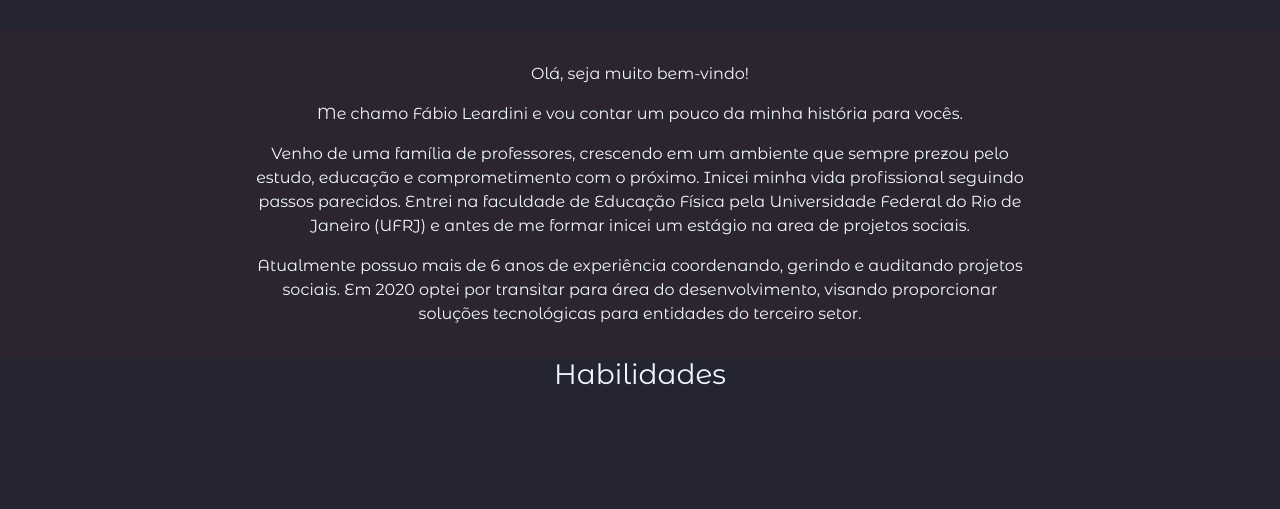
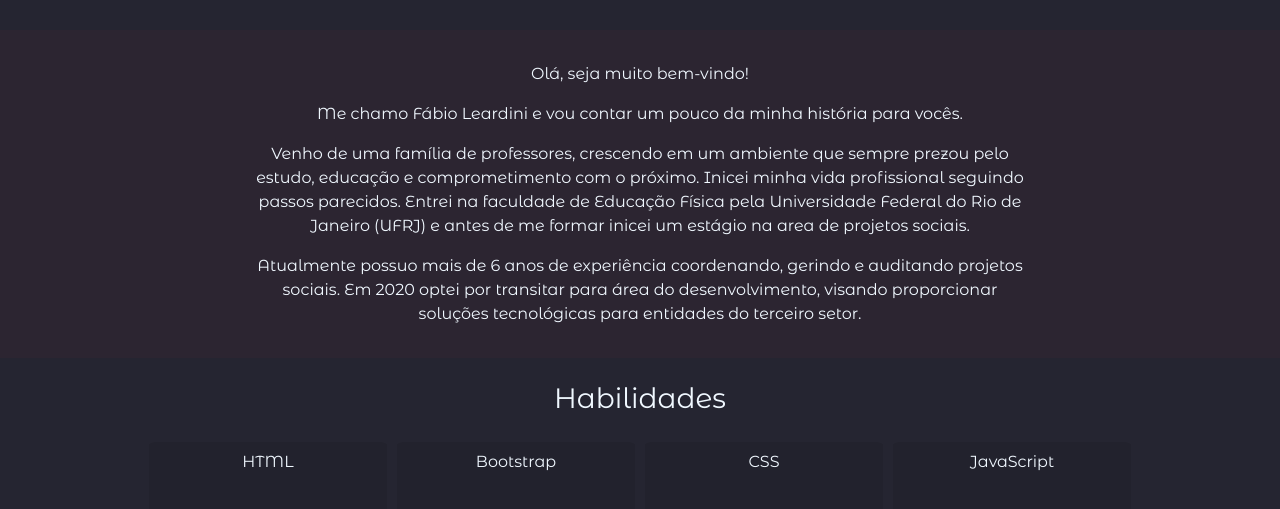
Before and after one commit to leardinifabio/Personal-Page, a plain HTML site: page index.html in a window 1280 px wide. Shown: the part 431-940 px from the top of the page. Before the commit the page ends 830 px from the top, so only its background shows below. Drawn offline with nearby package versions, Linux system fonts and the light colour scheme.

Commit message:
✅ update main

```diff
--- a/css/styles.css
+++ b/css/styles.css
@@ -4,6 +4,7 @@
 
 body {
     background-color: #252531;
+    color: aliceblue;
     font-family: 'Montserrat Alternates', sans-serif;
 }
 
@@ -60,6 +61,31 @@ navbar-toggler-icon {
 
 }
 
+.container-habilidades {
+    display: flex;
+    width: 80%;
+    flex-direction: column;
+    justify-content: center;
+    margin: 1.5rem 0;
+}
+
+.cards-habilidades {
+    display: flex;
+    flex-direction: row;
+    justify-content: space-around;
+    margin: 1rem;
+}
+
+.cards-habilidades div {
+    padding: .5rem;
+    border-radius: 3%;
+    justify-content: center;
+    text-align: center;
+    width: 24%;
+    height: 100px;
+    background-color: rgba(0, 0, 0, 0.09);
+}
+
 /* Entender a melhor forma de posicionar e dimensionar uma imagem de destaque */
 
 .img-destaque-head img {
@@ -81,6 +107,8 @@ h2 {
 
 h3 {
     color: aliceblue;
+    margin: 0 0 .7rem 0;
+    text-align: center;
 }
 
 #containerhead {
--- a/index.html
+++ b/index.html
@@ -67,6 +67,12 @@
     </div>
     <div class="container-habilidades">
       <h3>Habilidades</h3>
+      <div class="cards-habilidades">
+        <div>HTML</div>
+        <div>Bootstrap</div>
+        <div>CSS</div>
+        <div>JavaScript</div>
+      </div>
 
     </div>
   </main>
```
